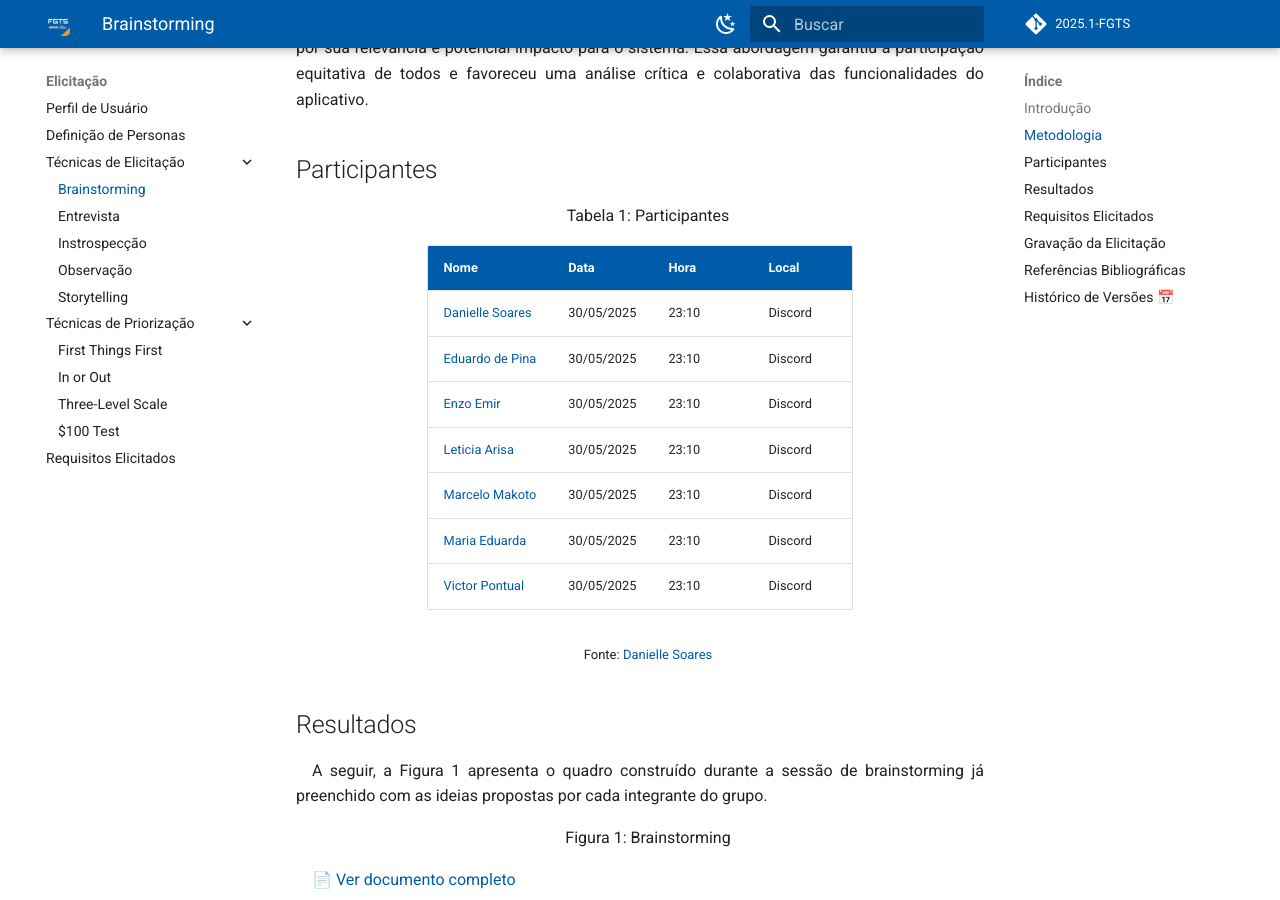
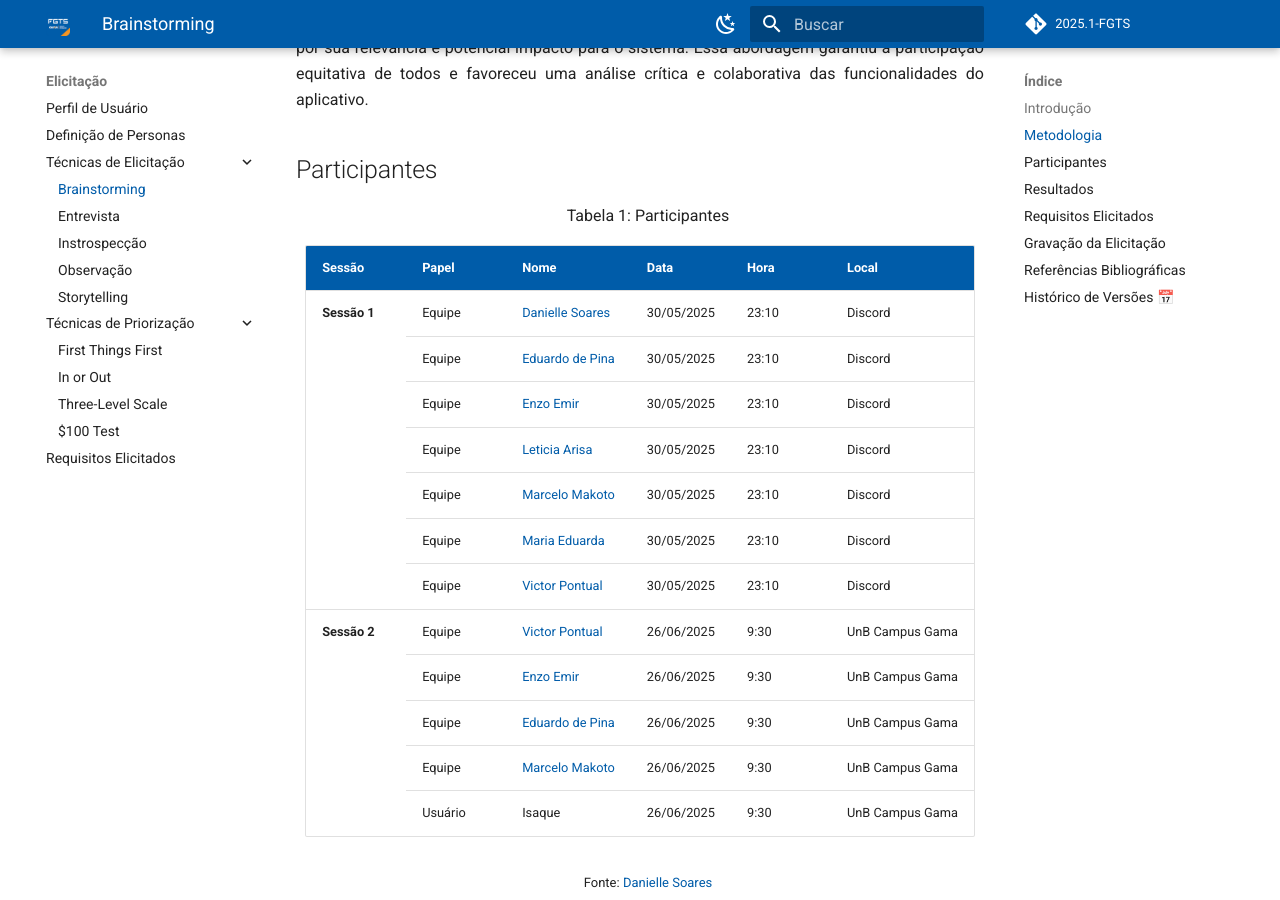
Before and after one commit to eduardodpms/REQ-FGTS, an MkDocs documentation site: the page built from docs/Elicitacao/Tecnicas-de-Elicitacao/Brainstorming.md, in a window 1280 px wide and 900 px high, scrolled down 1006 px. Built offline with MkDocs 1.6.1 and Material for MkDocs 9.7.7, drawn with Linux system fonts in a browser that asks for light colours; comment, search, counter and statistics services are not loaded; some of the changed text lies outside the part shown.

Commit message:
docs: atualização da tabela de participantes da Sessão 1 e inclusão de segundo vídeo

```diff
--- a/docs/Elicitacao/Tecnicas-de-Elicitacao/Brainstorming.md
+++ b/docs/Elicitacao/Tecnicas-de-Elicitacao/Brainstorming.md
@@ -15,63 +15,111 @@ Como apoio visual e organizacional, foi utilizado um arquivo compartilhado na fe
 
 ## Participantes
 
+
+
 <font size="3"><p style="text-align: center">Tabela 1: Participantes</p></font>
 
 <div align="center">
-<table>
-  <thead>
-    <tr>
-      <th>Nome</th>
-      <th>Data</th>
-      <th>Hora</th>
-      <th>Local</th>
-    </tr>
-  </thead>
-  <tbody>
-    <tr>
-      <td><a href="https://github.com/danielle-soaress">Danielle Soares</a></td>
-      <td>30/05/2025</td>
-      <td>23:10</td>
-      <td>Discord</td>
-    </tr>
-    <tr>
-      <td><a href="https://github.com/eduardodpms">Eduardo de Pina</a></td>
-      <td>30/05/2025</td>
-      <td>23:10</td>
-      <td>Discord</td>
-    </tr>
-    <tr>
-      <td><a href="https://github.com/EnzoEmir">Enzo Emir</a></td>
-      <td>30/05/2025</td>
-      <td>23:10</td>
-      <td>Discord</td>
-    </tr>
-    <tr>
-      <td><a href="https://github.com/Leticia-Arisa-K-Higa">Leticia Arisa</a></td>
-      <td>30/05/2025</td>
-      <td>23:10</td>
-      <td>Discord</td>
-    </tr>
-    <tr>
-      <td><a href="https://github.com/MM4k">Marcelo Makoto</a></td>
-      <td>30/05/2025</td>
-      <td>23:10</td>
-      <td>Discord</td>
-    </tr>
-    <tr>
-      <td><a href="https://github.com/dudaa28">Maria Eduarda</a></td>
-      <td>30/05/2025</td>
-      <td>23:10</td>
-      <td>Discord</td>
-    </tr>
-    <tr>
-      <td><a href="https://github.com/VictorPontual">Victor Pontual</a></td>
-      <td>30/05/2025</td>
-      <td>23:10</td>
-      <td>Discord</td>
-    </tr>
-  </tbody>
-</table>
+  <table>
+    <thead>
+      <tr>
+        <th>Sessão</th>
+        <th>Papel</th>
+        <th>Nome</th>
+        <th>Data</th>
+        <th>Hora</th>
+        <th>Local</th>
+      </tr>
+    </thead>
+    <tbody>
+      <tr>
+        <td rowspan="7"><strong>Sessão 1</strong></td>
+        <td>Equipe</td>
+        <td><a href="https://github.com/danielle-soaress">Danielle Soares</a></td>
+        <td>30/05/2025</td>
+        <td>23:10</td>
+        <td>Discord</td>
+      </tr>
+      <tr>
+        <td>Equipe</td>
+        <td><a href="https://github.com/eduardodpms">Eduardo de Pina</a></td>
+        <td>30/05/2025</td>
+        <td>23:10</td>
+        <td>Discord</td>
+      </tr>
+      <tr>
+        <td>Equipe</td>
+        <td><a href="https://github.com/EnzoEmir">Enzo Emir</a></td>
+        <td>30/05/2025</td>
+        <td>23:10</td>
+        <td>Discord</td>
+      </tr>
+      <tr>
+        <td>Equipe</td>
+        <td><a href="https://github.com/Leticia-Arisa-K-Higa">Leticia Arisa</a></td>
+        <td>30/05/2025</td>
+        <td>23:10</td>
+        <td>Discord</td>
+      </tr>
+      <tr>
+        <td>Equipe</td>
+        <td><a href="https://github.com/MM4k">Marcelo Makoto</a></td>
+        <td>30/05/2025</td>
+        <td>23:10</td>
+        <td>Discord</td>
+      </tr>
+      <tr>
+        <td>Equipe</td>
+        <td><a href="https://github.com/dudaa28">Maria Eduarda</a></td>
+        <td>30/05/2025</td>
+        <td>23:10</td>
+        <td>Discord</td>
+      </tr>
+      <tr>
+        <td>Equipe</td>
+        <td><a href="https://github.com/VictorPontual">Victor Pontual</a></td>
+        <td>30/05/2025</td>
+        <td>23:10</td>
+        <td>Discord</td>
+      </tr>
+      <tr>
+        <td rowspan="5"><strong>Sessão 2</strong></td>
+        <td>Equipe</td>
+        <td><a href="https://github.com/VictorPontual">Victor Pontual</a></td>
+        <td>26/06/2025</td>
+        <td>9:30</td>
+        <td>UnB Campus Gama</td>
+      </tr>
+      <tr>
+        <td>Equipe</td>
+        <td><a href="https://github.com/EnzoEmir">Enzo Emir</a></td>
+        <td>26/06/2025</td>
+        <td>9:30</td>
+        <td>UnB Campus Gama</td>
+      </tr>
+      <tr>
+        <td>Equipe</td>
+        <td><a href="https://github.com/eduardodpms">Eduardo de Pina</a></td>
+        <td>26/06/2025</td>
+        <td>9:30</td>
+        <td>UnB Campus Gama</td>
+      </tr>
+      <tr>
+        <td>Equipe</td>
+        <td><a href="https://github.com/MM4k">Marcelo Makoto</a></td>
+        <td>26/06/2025</td>
+        <td>9:30</td>
+        <td>UnB Campus Gama</td>
+      </tr>
+      <tr>
+        <td>Usuário</td>
+        <td>Isaque</td>
+        <td>26/06/2025</td>
+        <td>9:30</td>
+        <td>UnB Campus Gama</td>
+      </tr>
+    </tbody>
+  </table>
 </div>
 
 <font size="2"><p style="text-align: center">Fonte: [Danielle Soares](https://github.com/danielle-soaress) </p></font>
@@ -137,6 +185,10 @@ Legenda das Tabelas 3 e 4:
 <iframe width="560" height="315" src="https://www.youtube.com/embed/7E00fdLN2S4" title="YouTube video player" frameborder="0" allow="accelerometer; autoplay; clipboard-write; encrypted-media; gyroscope; picture-in-picture; web-share" referrerpolicy="strict-origin-when-cross-origin" allowfullscreen></iframe>
 </p>
 
+<p style="text-align: center">
+<iframe width="560" height="315" src="https://www.youtube.com/embed/ofTRijWsUFE?si=RHqCzR9DD4EtYk-0" title="YouTube video player" frameborder="0" allow="accelerometer; autoplay; clipboard-write; encrypted-media; gyroscope; picture-in-picture; web-share" referrerpolicy="strict-origin-when-cross-origin" allowfullscreen></iframe>
+</p>
+
 ## Referências Bibliográficas
 
 > <a id="ref1"> 1.</a> VAZQUEZ, Carlos Eduardo; SIMÕES, Guilherme Siqueira. *Engenharia de Requisitos: software orientado ao negócio*. Brasport, 2016.
@@ -149,3 +201,4 @@ Legenda das Tabelas 3 e 4:
 |  `1.1`   | 30/05/2025 | Vídeo da elicitação  | [Danielle Soares](https://github.com/danielle-soaress)   | [Maria Eduarda](https://github.com/dudaa28) |
 |  `1.2`   | 30/05/2025 | Vídeo da elicitação  | [Danielle Soares](https://github.com/danielle-soaress)   | [Maria Eduarda](https://github.com/dudaa28) |
 | `1.3`  | 21/06/2025 | Refinamento na Página | [Maria Eduarda](https://github.com/dudaa28) | [Victor Pontual](https://github.com/VictorPontual) |
+| `1.4`  | 05/07/2025 | Atualização da tabela de participantes da Sessão 1 e inclusão de segundo vídeo na gravação de elicitação | [Victor Pontual](https://github.com/VictorPontual) | [Maria Eduarda](https://github.com/dudaa28) |
```
